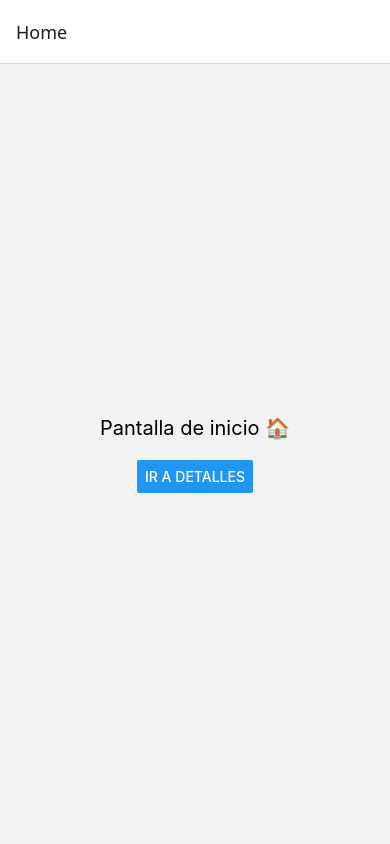
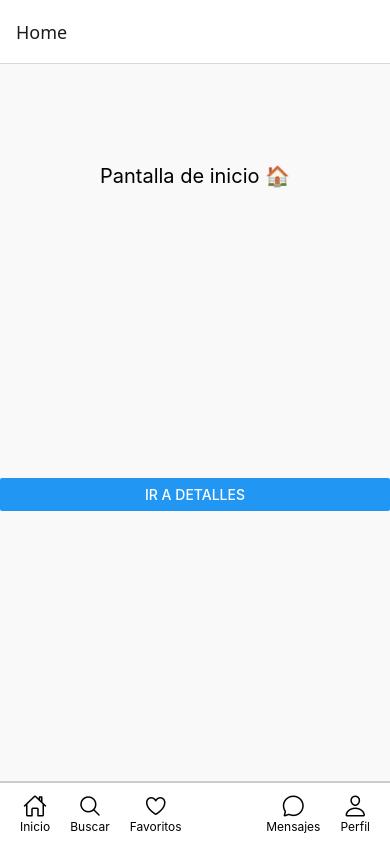
Before and after one commit to ejogc327/CuentasNataReact, a React Native app: screen /Home in a window 390 px wide. Built offline with nearby package versions, Linux system fonts and the light colour scheme.

Commit message:
Crear BottomToolbar

```diff
--- /dev/null
+++ b/src/components/BottomToolbar.js
@@ -0,0 +1,64 @@
+import { View, TouchableOpacity, Text, StyleSheet } from 'react-native';
+import { Ionicons } from '@expo/vector-icons'; // íconos bonitos
+
+export default function BottomToolbar() {
+    return (
+        <View style={styles.container}>
+            {/* Sección izquierda (3 botones) */}
+            <View style={styles.leftGroup}>
+                <TouchableOpacity style={styles.button}>
+                    <Ionicons name="home-outline" size={24} color="black" />
+                    <Text style={styles.label}>Inicio</Text>
+                </TouchableOpacity>
+                <TouchableOpacity style={styles.button}>
+                    <Ionicons name="search-outline" size={24} color="black" />
+                    <Text style={styles.label}>Buscar</Text>
+                </TouchableOpacity>
+                <TouchableOpacity style={styles.button}>
+                    <Ionicons name="heart-outline" size={24} color="black" />
+                    <Text style={styles.label}>Favoritos</Text>
+                </TouchableOpacity>
+            </View>
+            {/* Sección derecha (2 botones) */}
+            <View style={styles.rightGroup}>
+                <TouchableOpacity style={styles.button}>
+                    <Ionicons name="chatbubble-outline" size={24} color="black" />
+                    <Text style={styles.label}>Mensajes</Text>
+                </TouchableOpacity>
+                <TouchableOpacity style={styles.button}>
+                    <Ionicons name="person-outline" size={24} color="black" />
+                    <Text style={styles.label}>Perfil</Text>
+                </TouchableOpacity>
+            </View>
+        </View>
+    );
+}
+
+const styles = StyleSheet.create({
+    container: {
+        flexDirection: 'row', // alinear los grupos horizontalmente
+        justifyContent: 'space-between', // separa izquierda y derecha
+        alignItems: 'center',
+        paddingHorizontal: 20,
+        paddingVertical: 10,
+        backgroundColor: '#fff',
+        borderTopWidth: 1,
+        borderTopColor: '#ccc',
+    },
+    leftGroup: {
+        flexDirection: 'row',
+        alignItems: 'center',
+        gap: 20,
+    },
+    rightGroup: {
+        flexDirection: 'row',
+        alignItems: 'center',
+        gap: 20,
+    },
+    button: {
+        alignItems: 'center',
+    },
+    label: {
+        fontSize: 12,
+    },
+});
--- a/src/screens/HomeScreen.js
+++ b/src/screens/HomeScreen.js
@@ -1,25 +1,43 @@
 import { View, Text, Button, StyleSheet } from 'react-native';
+import BottomToolbar from '../components/BottomToolbar';
+import { SafeAreaView } from 'react-native-safe-area-context';
 
 export default function HomeScreen({ navigation }) {
   return (
+    <SafeAreaView style={styles.safeArea}>
         <View style={styles.container}>
             <Text style={styles.title}>Pantalla de inicio 🏠</Text>
             <Button
                 title="Ir a detalles"
                 onPress={() => navigation.navigate('Details')}
             />
+
+            {/* Barra inferior */}
+            <View style={styles.toolbarContainer}>
+                <BottomToolbar />
             </View>
+        </View>
+    </SafeAreaView>
   );
 }
 
 const styles = StyleSheet.create({
+    safeArea: {
+        flex: 1,
+        backgroundColor: '#f9f9f9',
+    },
     container: {
         flex: 1,
-    alignItems: 'center',
-    justifyContent: 'center',
+        justifyContent: 'space-between', // empuja el toolbar abajo
     },
     title: {
         fontSize: 20,
         marginBottom: 20,
+        textAlign: 'center',
+        marginTop: 100,
+    },
+    toolbarContainer: {
+        borderTopWidth: 1,
+        borderTopColor: '#ccc',
     },
 });
```
Also changed, not shown: App.js (indentation only). Lines whose indentation alone changed are shown as unchanged.
